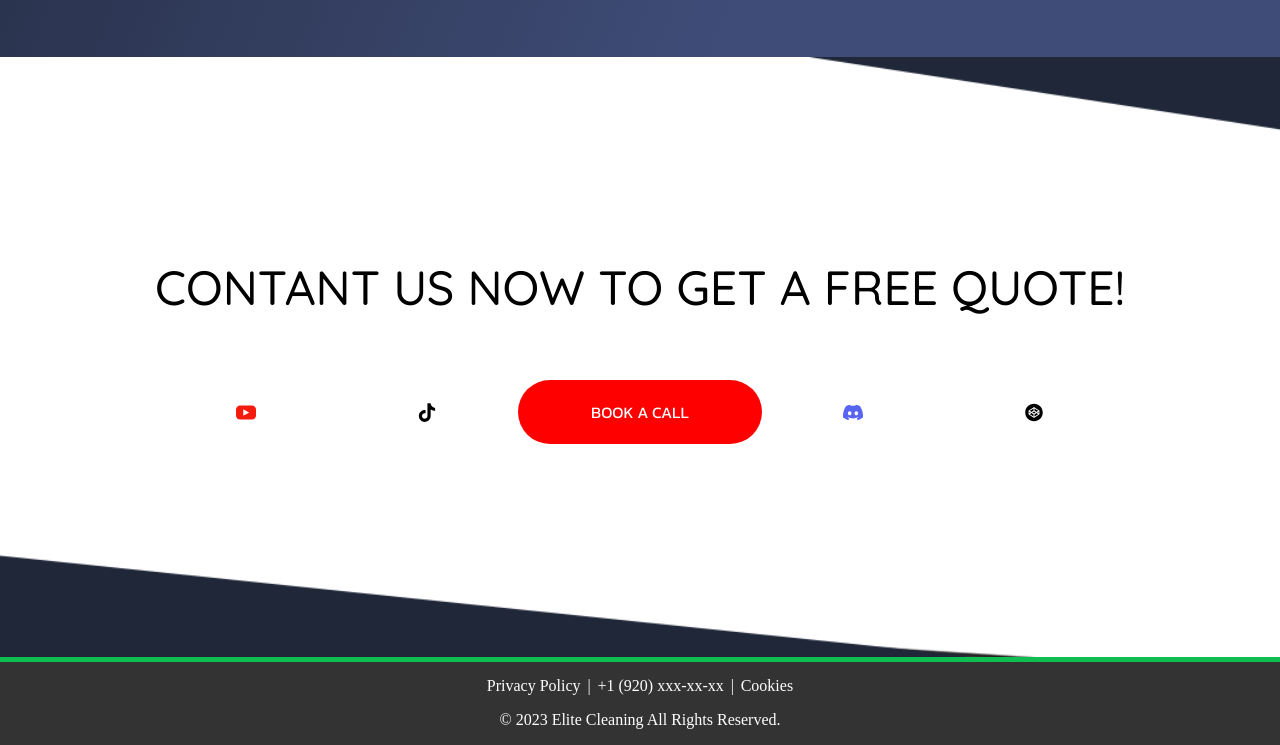
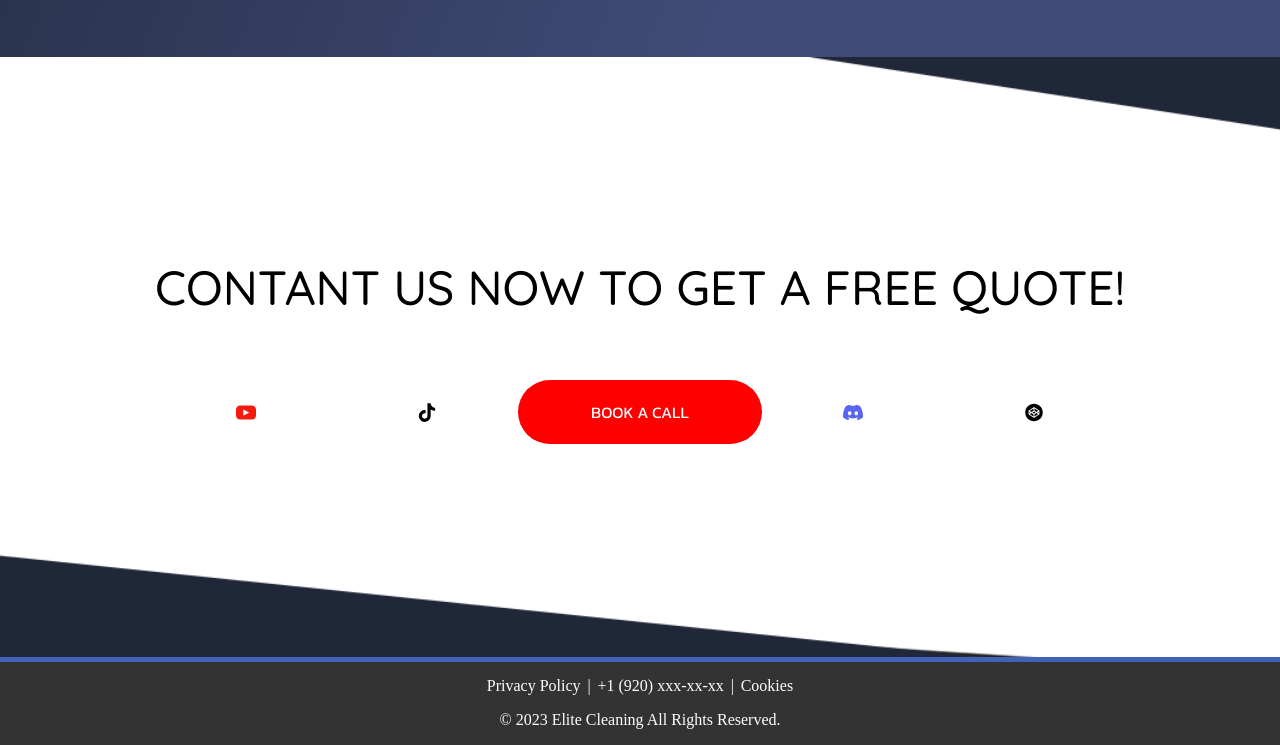
Before and after one commit to elite-cleaning-developer/toptier, a plain HTML site: page index.html in a window 1280 px wide. Shown: the part 2286-3031 px from the top of the page. Drawn offline with nearby package versions, Linux system fonts and the light colour scheme; a script that the page names is missing.

Commit message:
Update footer.css

```diff
--- a/style/css/footer.css
+++ b/style/css/footer.css
@@ -4,7 +4,7 @@
     flex-direction: column;
     width: 100%;
     background-color: #333333;
-    box-shadow:  inset 0px 5px rgb(14, 190, 81);
+    box-shadow:  inset 0px 5px rgb(64 99 185);
     align-items: center;
 }
 
```
